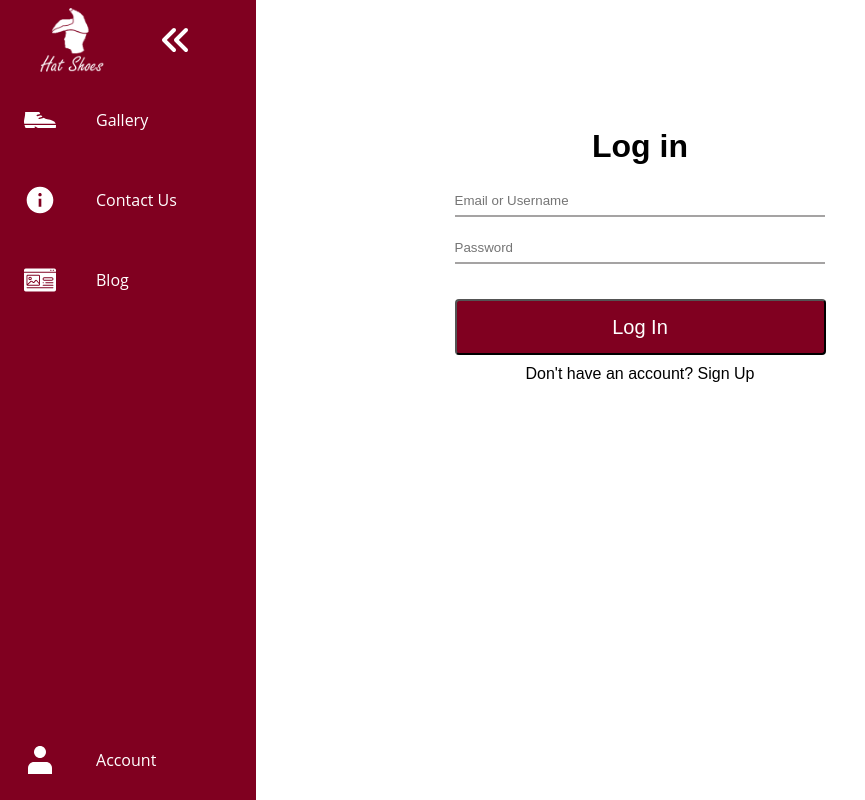
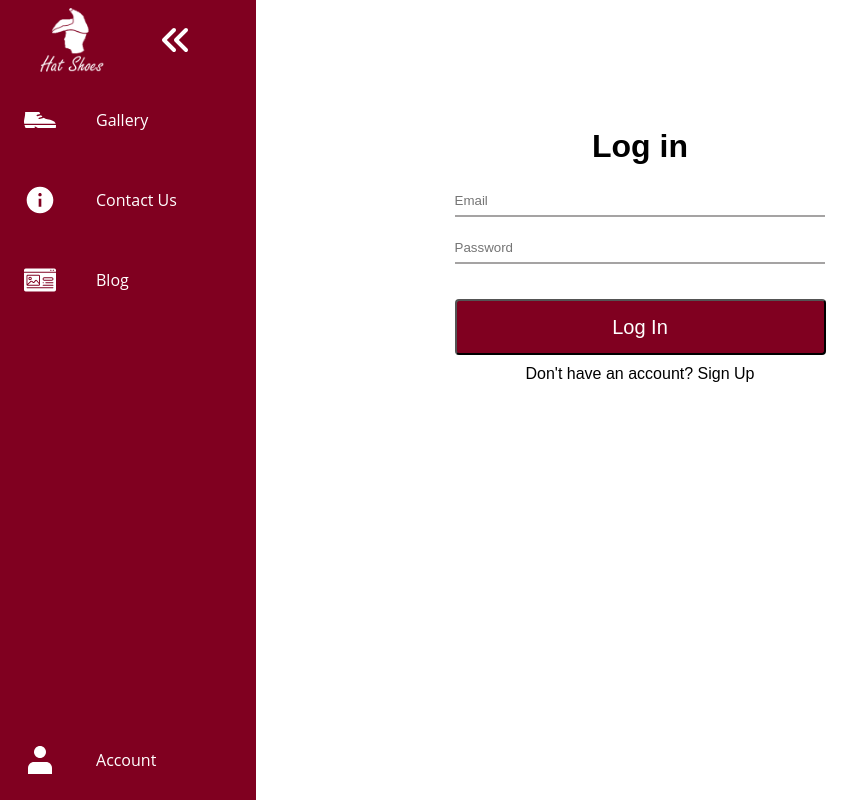
Before and after one commit to WizzrdLord/shoe-site-project-olti-agroni-puhiza-24, a PHP site: page /log-in.html in a window 1280 px wide. Shown: the whole page, without its empty margins (0-865 px from the left). Run offline with PHP 8.4, Linux system fonts and the light colour scheme.

Commit message:
Ndryshime te vogla

```diff
--- a/log-in.css
+++ b/log-in.css
@@ -15,7 +15,7 @@
 
 }
 
-#username-input {
+#email-input {
     outline: none;
     border: none;
     height: 32px;
@@ -31,6 +31,10 @@
     width: 370px;
     border-bottom: 2px solid rgb(165, 163, 163);
     margin-bottom: 15px;
+}
+
+#error-message{
+    color: red;
 }
 
 button {
--- a/log-in.html
+++ b/log-in.html
@@ -73,9 +73,9 @@
     <div class="log-in-container">
         <h1>Log in</h1>
         <p id="error-message"></p>
-        <form>
+        <form id="form">
             <div>
-                <input type="text" name="username" id="username-input" placeholder="Email or Username" >
+                <input type="email" name="email" id="email-input" placeholder="Email" >
             </div>
 
             <div>
--- a/validation.js
+++ b/validation.js
@@ -6,7 +6,7 @@ const password_input = document.getElementById('password-input')
 const error_mesage = document.getElementById('error-message')
 
 form.addEventListener ('submit', (e) => {
-    // e.preventDefault()
+    //  e.preventDefault();
 
     let errors = []
 
```
Lines whose indentation alone changed are shown as unchanged.
